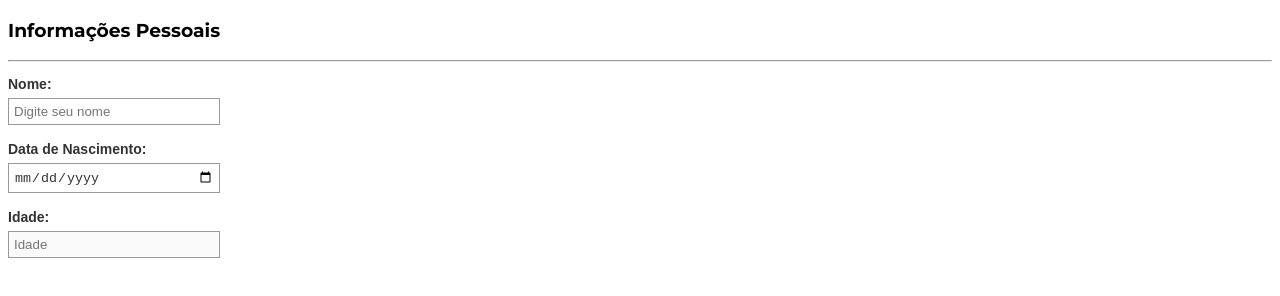
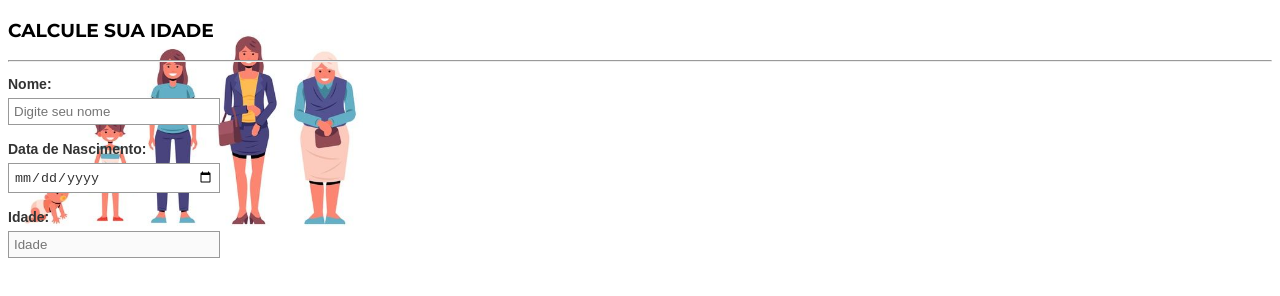
Before and after one commit to Marciocarneiro77/app-calculadora-de-idade, a website: page meuapp-calculadora/www/index.html in a window 1280 px wide. Drawn offline with Linux system fonts and the light colour scheme.

Commit message:
comitando

```diff
--- a/meuapp-calculadora/www/css/style.css
+++ b/meuapp-calculadora/www/css/style.css
@@ -1,3 +1,11 @@
+body{
+    background-image:url(../img/idade1.jpg);
+    background-repeat: no-repeat;
+    background-size: 30%;
+
+    }
+
+
 h3{
     font-family: 'Montserrat';
   }
--- a/meuapp-calculadora/www/index.html
+++ b/meuapp-calculadora/www/index.html
@@ -9,14 +9,14 @@
 <link rel="stylesheet" type="text/javascript" href="js/app.js">
 <link rel="stylesheet" type="text/css" href="css/style.css">
 
-<title>FORMULÁRIO</title>
+<title>Calculadora de idade</title>
 
 
 
 </head>
 
 <body>
-<h3>Informações Pessoais</h3>
+<h3>CALCULE SUA IDADE</h3>
 
 <hr>
 
```
Also changed, not shown: meuapp-calculadora/www/css/bootstrap.min.css (deleted).
